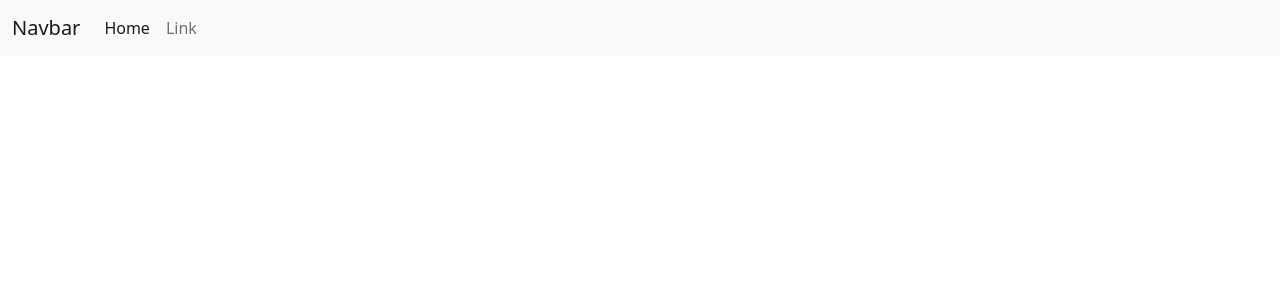
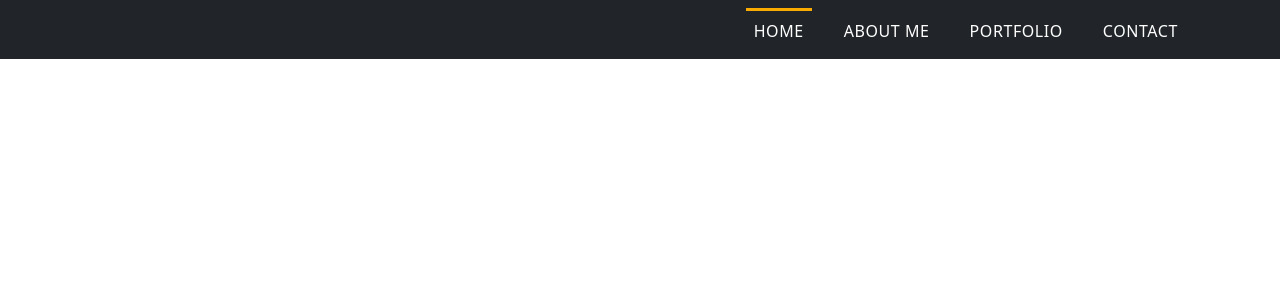
Before and after one commit to GreysonMainor/portfolio-react, a React (Create React App) app: page / in a window 1280 px wide. Shown: the top 300 px of the page. Built offline with nearby package versions, Linux system fonts and the light colour scheme.

Commit message:
Finished Navbar.

```diff
--- a/package.json
+++ b/package.json
@@ -3,6 +3,9 @@
   "version": "0.1.0",
   "private": true,
   "dependencies": {
+    "@fortawesome/fontawesome-svg-core": "^1.2.35",
+    "@fortawesome/free-solid-svg-icons": "^5.15.3",
+    "@fortawesome/react-fontawesome": "^0.1.14",
     "@testing-library/jest-dom": "^5.12.0",
     "@testing-library/react": "^11.2.6",
     "@testing-library/user-event": "^12.8.3",
--- a/public/index.html
+++ b/public/index.html
@@ -1,14 +1,14 @@
 <!DOCTYPE html>
 <html lang="en">
+
 <head>
   <meta charset="utf-8" />
   <link rel="icon" href="%PUBLIC_URL%/favicon.ico" />
   <meta name="viewport" content="width=device-width, initial-scale=1" />
   <meta name="theme-color" content="#000000" />
-    <meta
-      name="description"
-      content="Web site created using create-react-app"
-    />
+  <meta name="description" content="Web site created using create-react-app" />
+  <link href="https://cdn.jsdelivr.net/npm/bootstrap@5.0.0/dist/css/bootstrap.min.css" rel="stylesheet"
+    integrity="sha384-wEmeIV1mKuiNpC+IOBjI7aAzPcEZeedi5yW5f2yOq55WWLwNGmvvx4Um1vskeMj0" crossorigin="anonymous">
   <link rel="apple-touch-icon" href="%PUBLIC_URL%/logo192.png" />
   <!--
       manifest.json provides metadata used when your web app is installed on a
@@ -26,6 +26,7 @@
     -->
   <title>React App</title>
 </head>
+
 <body>
   <noscript>You need to enable JavaScript to run this app.</noscript>
   <div id="root"></div>
@@ -39,5 +40,10 @@
       To begin the development, run `npm start` or `yarn start`.
       To create a production bundle, use `npm run build` or `yarn build`.
     -->
+
+  <script src="https://cdn.jsdelivr.net/npm/bootstrap@5.0.0/dist/js/bootstrap.bundle.min.js"
+    integrity="sha384-p34f1UUtsS3wqzfto5wAAmdvj+osOnFyQFpp4Ua3gs/ZVWx6oOypYoCJhGGScy+8"
+    crossorigin="anonymous"></script>
 </body>
+
 </html>
--- a/src/App.css
+++ b/src/App.css
@@ -1,3 +1,5 @@
+@import url('https://fonts.googleapis.com/css2?family=Roboto+Condensed:wght@300&display=swap');
+
 .App {
   text-align: center;
 }
@@ -36,3 +38,45 @@
     transform: rotate(360deg);
   }
 }
+
+
+:root{
+  --primary-white: #fff;
+  --primary-orange: #f9ab00;
+  --primary-dark: rgba(255,255,255, 0);
+}
+body {
+  font-family: "Roboto Condensed" sans-serif;
+}
+
+
+/******************Navbar*****************/
+
+nav a.nav-link {
+  letter-spacing: 0.0357rem;
+  cursor: pointer;
+}
+
+nav ul li {
+  text-transform: uppercase;
+}
+
+.navbar-nav > li > a {
+  margin-right: 0.75rem;
+  margin-left: 0.75rem;
+  color: var(--primary-white) !important;
+  border-top: 0.1875rem solid var(--primary-dark);
+}
+.navbar-brand{
+  max-width: 17.25rem;
+  padding: 0 !important;
+  height: 6rem;
+
+}
+.navbar-nav > li > a.active, .navbar-nav > li > a:focus {
+  border-top: 0.1875rem solid var(--primary-orange);
+}
+
+.navbar-nav > li > a:hover{
+  border-top: 0.1875rem solid var(--primary-orange);
+}
--- a/src/components/Navbar.js
+++ b/src/components/Navbar.js
@@ -1,23 +1,34 @@
-import React from 'react'
+import React from "react"
+import { FontAwesomeIcon } from "@fortawesome/react-fontawesome"
+import { faBars } from "@fortawesome/free-solid-svg-icons"
+
 
 const Navbar = () => {
     return (
-        <nav className="navbar navbar-expand-lg navbar-light bg-light">
+        <nav className="navbar navbar-expand-lg navbar-light bg-dark">
             <div className="container-fluid">
-    <a className="navbar-brand" href="#">Navbar</a>
-    <button className="navbar-toggler" type="button" data-bs-toggle="collapse" data-bs-target="#navbarSupportedContent" aria-controls="navbarSupportedContent" aria-expanded="false" aria-label="Toggle navigation">
-      <span className="navbar-toggler-icon"></span>
+                <div className="container">
+                    <button class="navbar-toggler" type="button" data-bs-toggle="collapse" data-bs-target="#navbarSupportedContent" aria-controls="navbarSupportedContent" aria-expanded="false" aria-label="Toggle navigation">
+                        <FontAwesomeIcon icon={faBars} style={{color: "#fff"}}/>
                     </button>
                     <div className="collapse navbar-collapse" id="navbarSupportedContent">
-      <ul className="navbar-nav me-auto mb-2 mb-lg-0">
+                        <ul className="navbar-nav ms-auto mb-2 mb-lg-0">
                             <li className="nav-item">
                                 <a className="nav-link active" aria-current="page" href="#">Home</a>
                             </li>
                             <li className="nav-item">
-          <a className="nav-link" href="#">Link</a>
+                                <a className="nav-link" href="#">About Me</a>
+                            </li>
+                            <li className="nav-item">
+                                <a className="nav-link" href="#">Portfolio</a>
+                            </li>
+                            <li className="nav-item">
+                                <a className="nav-link" href="#">Contact</a>
                             </li>
                         </ul>
                     </div>
+                </div>
+
             </div>
         </nav>
     )
```
Also changed, not shown: 1 other file (tests, documents, lock files or other folders). Lines whose indentation alone changed are shown as unchanged.
